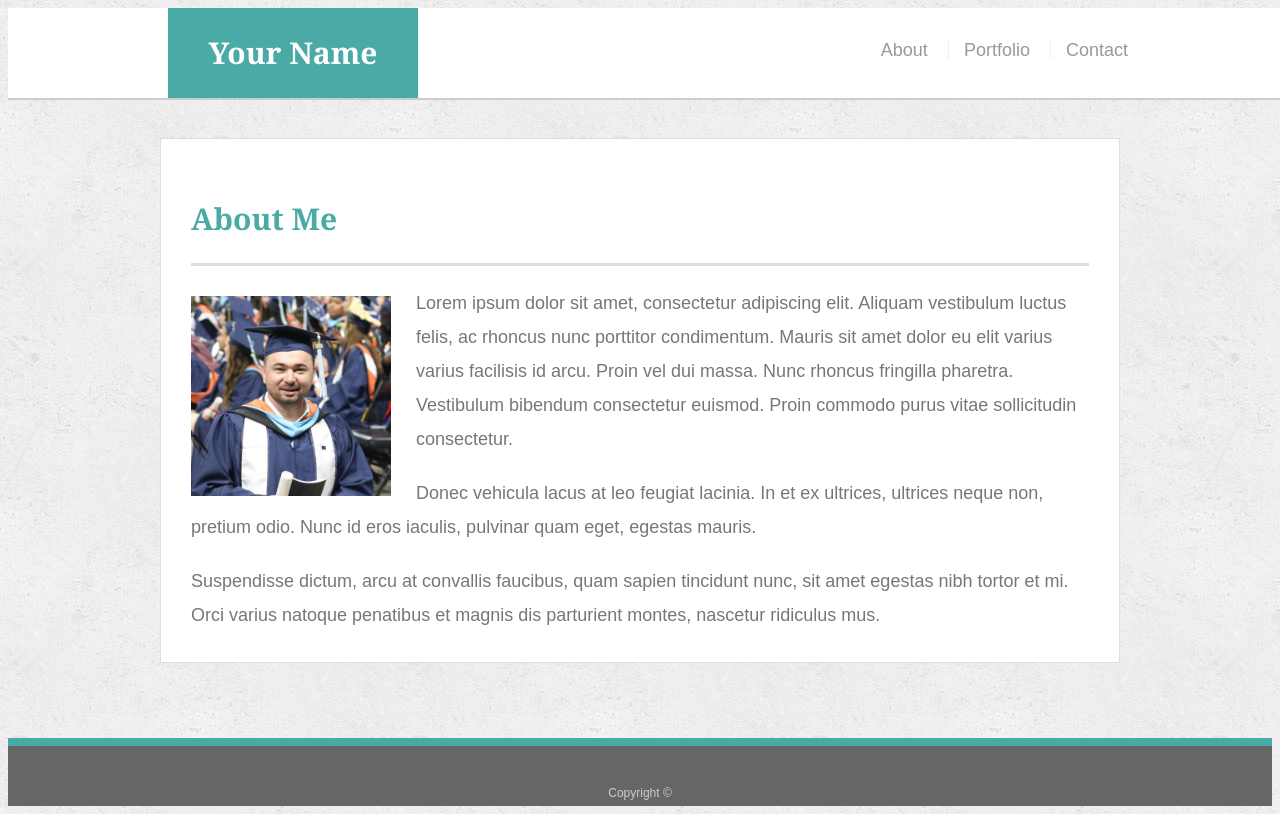
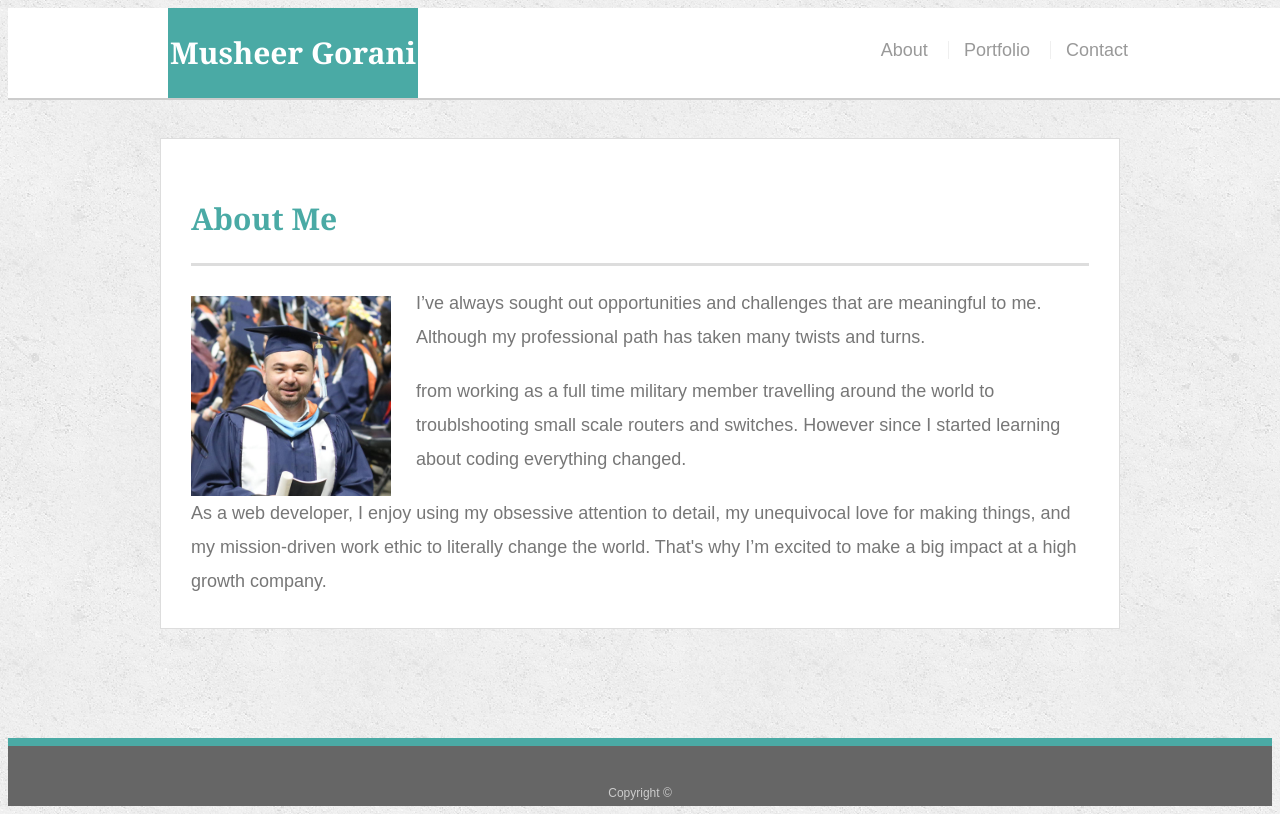
Before and after one commit to Gorani1/Responsive-Portfolio-, a plain HTML site: page index.html in a window 1280 px wide. Drawn offline with Linux system fonts and the light colour scheme.

Commit message:
final update

```diff
--- a/index.html
+++ b/index.html
@@ -3,7 +3,7 @@
 
 <head>
   <meta charset="UTF-8">
-  <title>About | Your Name</title>
+  <title>CV </title>
   <link rel="stylesheet" type="text/css" href="assets/css/style.css">
 </head>
 
@@ -11,7 +11,7 @@
 
   <header id="masthead">
     <div class="container">
-      <a href="index.html" id="logo">Your Name</a>
+      <a href="index.html" id="logo">Musheer Gorani</a>
       <nav>
         <a href="index.html">About</a>
         <a href="portfolio.html">Portfolio</a>
@@ -26,11 +26,10 @@
 
       <img src="assets/images/cat.jpg" class="auth-image" alt="Your Name">
 
-      <p>Lorem ipsum dolor sit amet, consectetur adipiscing elit. Aliquam vestibulum luctus felis, ac rhoncus nunc porttitor condimentum. Mauris sit amet dolor eu elit varius varius facilisis id arcu. Proin vel dui massa. Nunc rhoncus fringilla pharetra. Vestibulum bibendum consectetur euismod. Proin commodo purus vitae sollicitudin consectetur.</p>
+      <p>I’ve always sought out opportunities and challenges that are meaningful to me. Although my professional path has taken many twists and turns.</p>
+      <p>from working as a full time military member travelling around the world to troublshooting small scale routers and switches. However since I started learning about coding everything changed.</p>
 
-      <p>Donec vehicula lacus at leo feugiat lacinia. In et ex ultrices, ultrices neque non, pretium odio. Nunc id eros iaculis, pulvinar quam eget, egestas mauris.</p>
-
-      <p>Suspendisse dictum, arcu at convallis faucibus, quam sapien tincidunt nunc, sit amet egestas nibh tortor et mi. Orci varius natoque penatibus et magnis dis parturient montes, nascetur ridiculus mus.</p>
+      <p>As a web developer, I enjoy using my obsessive attention to detail, my unequivocal love for making things, and my mission-driven work ethic to literally change the world. That's why I’m excited to make a big impact at a high growth company.</p>
 
     </section>
 
```
Also changed, not shown: portfolio.html (+6 -5 lines).
